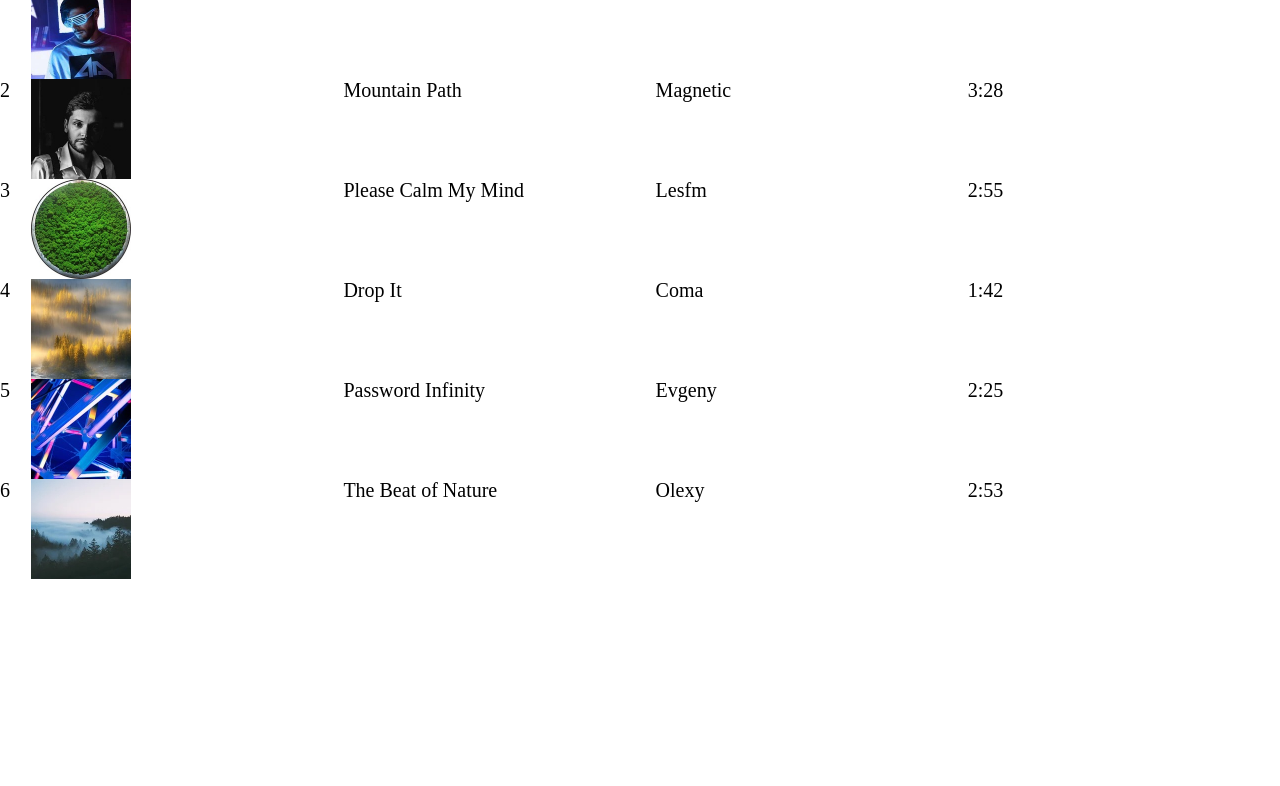
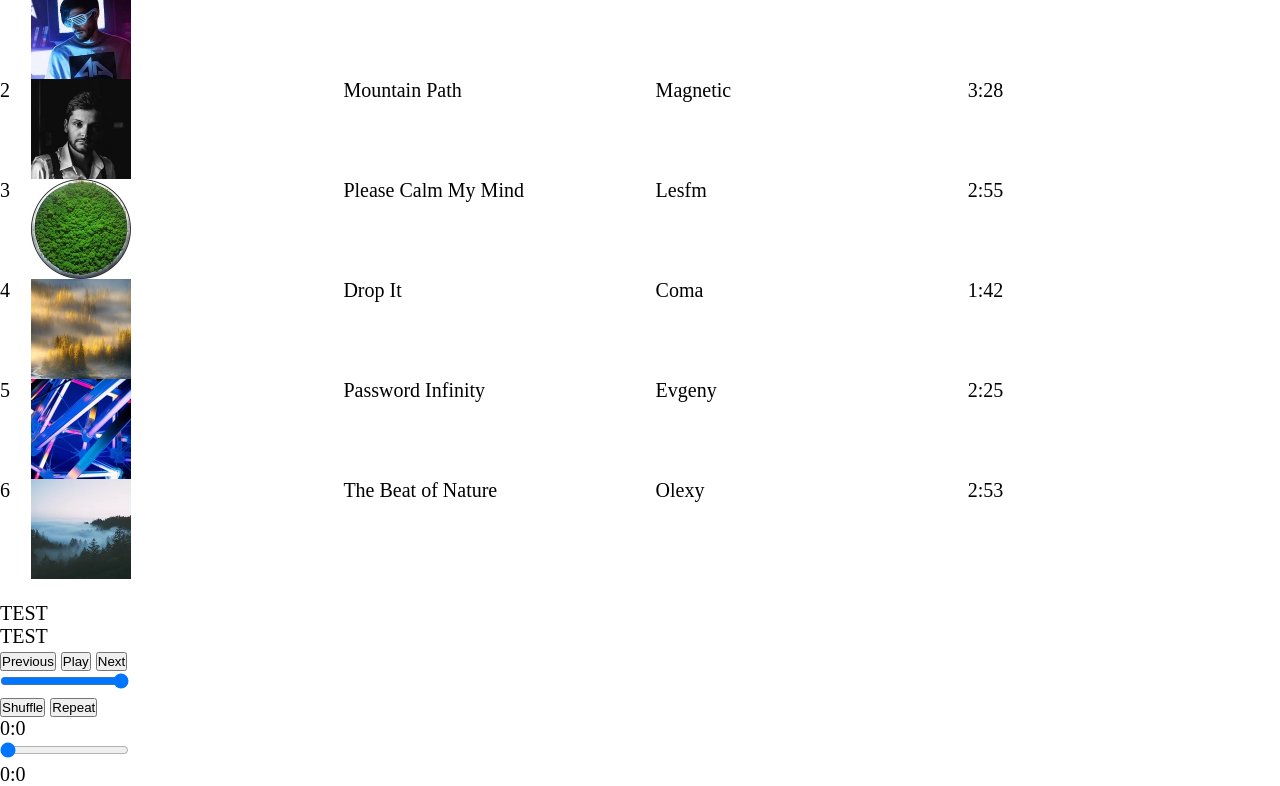
Before and after one commit to 0mar0mrani/music-player, a plain HTML site: page index.html in a window 1280 px wide. Shown: the part 68-854 px from the top of the page. Before the commit the page ends 800 px from the top, so only its background shows below. Drawn offline with Linux system fonts and the light colour scheme.

Commit message:
Added controllers

```diff
--- a/index.html
+++ b/index.html
@@ -20,6 +20,44 @@
 
 			<div class="songs__container">
 			</div>
+
+			<div class="songs__controllers">
+				<div class="songs__current-song">
+					<div class="songs__current-song-cover">
+						<img>
+					</div>
+
+					<div>
+						<p class="songs__current-song-title">TEST</p>
+
+						<p class="songs__current-song-artist">TEST</p>
+					</div>
+				</div>
+
+				<button class="songs__previous-button">Previous</button>
+
+				<button class="songs__play-button">Play</button>
+
+				<button class="songs__next-button">Next</button>
+
+				<div class="songs__volume-container">
+					<input type="range" min="1" max="100" value="100" class="songs__volume-range">
+				</div>
+
+				<button class="songs__shuffle-button">Shuffle</button>
+
+				<button class="songs__repeat-button">Repeat</button>
+
+				<div class="songs__time">
+					<div class="songs__timestamp-current-time">0:0</div>
+
+					<div class="songs__timeline-container">
+						<input type="range" min="0" max="100" value="0" step="0.01" class="songs__timeline-range">
+					</div>
+
+					<div class="songs__timestamp-duration">0:0</div>
+				</div>
+			</div>
 		</section>
 	</body>
 </html>
```
